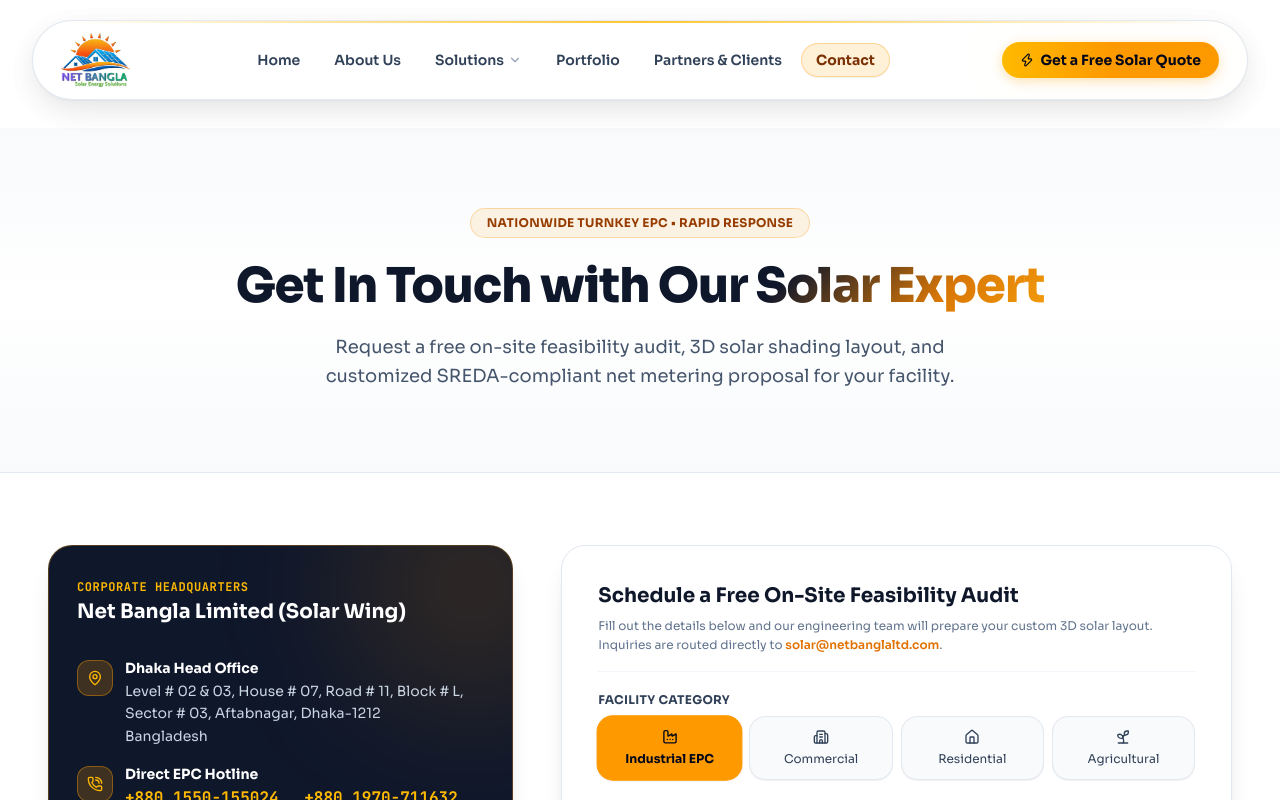
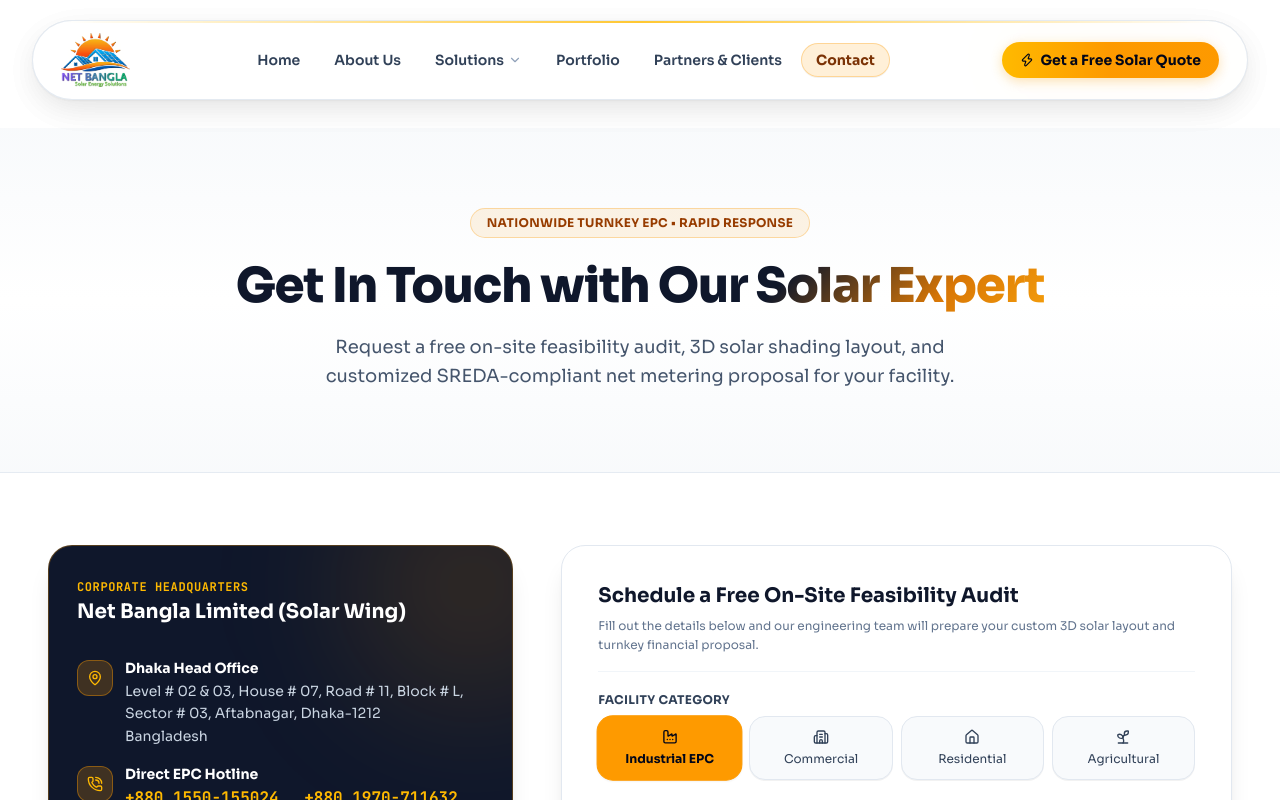
Before and after one commit to mamunaio/net-bangla-solar, a Next.js app: page /contact in a window 1280 px wide. Shown: the top 800 px of the page. Built offline with nearby package versions, Linux system fonts and the light colour scheme.

Commit message:
fix: clean and professionalize form submission success message [skip vercel] [skip ci]

```diff
--- a/app/contact/page.tsx
+++ b/app/contact/page.tsx
@@ -239,9 +239,7 @@
                       Audit Request Received Successfully!
                     </h3>
                     <p className="text-sm text-slate-600 max-w-md mx-auto leading-relaxed">
-                      Thank you, <strong>{formData.name}</strong>. Your feasibility audit request has been dispatched directly to our engineering desk at{" "}
-                      <strong className="text-amber-600">solar@netbanglaltd.com</strong>. Our senior solar engineer will contact you at{" "}
-                      <strong>{formData.phone}</strong> within 24 hours to schedule the on-site feasibility inspection.
+                      Thank you, <strong>{formData.name}</strong>. Your feasibility audit request has been received successfully. Our engineering team will review your requirements and get in touch with you within 24 hours.
                     </p>
                     <button
                       type="button"
@@ -258,8 +256,7 @@
                         Schedule a Free On-Site Feasibility Audit
                       </h3>
                       <p className="text-xs text-slate-500 leading-relaxed">
-                        Fill out the details below and our engineering team will prepare your custom 3D solar layout. Inquiries are routed directly to{" "}
-                        <strong className="text-amber-600 font-semibold">solar@netbanglaltd.com</strong>.
+                        Fill out the details below and our engineering team will prepare your custom 3D solar layout and turnkey financial proposal.
                       </p>
                     </div>
 
--- a/components/ui/QuoteModal.tsx
+++ b/components/ui/QuoteModal.tsx
@@ -220,7 +220,7 @@
                   Feasibility Audit Confirmed!
                 </h3>
                 <p className="text-sm text-slate-600 leading-relaxed">
-                  Thank you, <strong>{name}</strong>. Our senior solar engineer has received your <strong>{facilityType.toUpperCase()}</strong> solar request ({location}) and will call you at <strong>{phone}</strong> within 24 hours with your preliminary 3D layout.
+                  Thank you, <strong>{name}</strong>. Your solar inquiry has been received successfully. Our engineering team will review your requirements and get in touch with you within 24 hours with your preliminary solar layout.
                 </p>
               </div>
 
```
